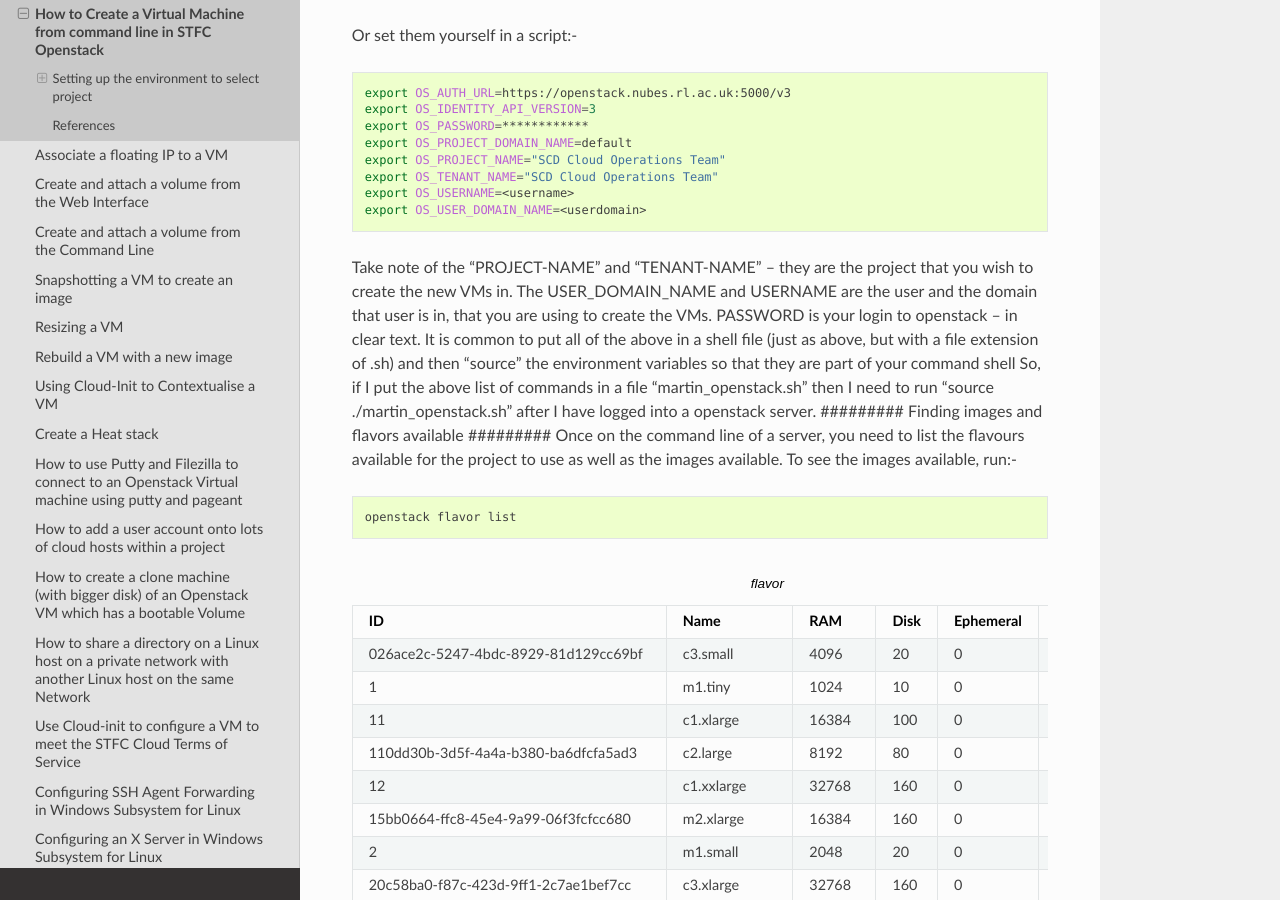
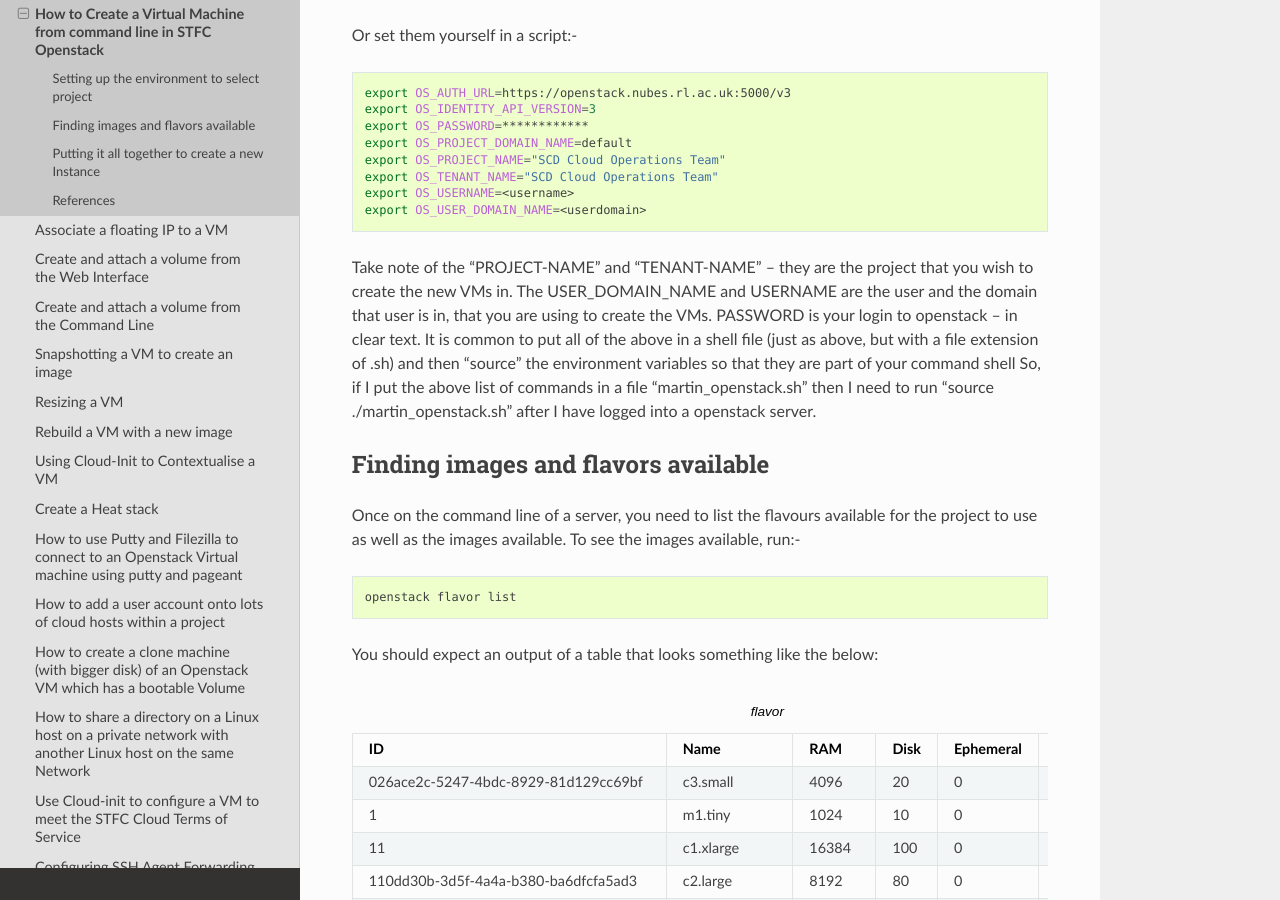
Before and after one commit to stfc/cloud-docs, a Sphinx documentation site: the page built from source/howto/CreateVMFromCommandLine.rst, in a window 1280 px wide and 900 px high, scrolled down 608 px. Built offline with Sphinx 7.4.7 and the Read the Docs theme 2.0.0, drawn with Linux system fonts in a browser that asks for light colours; some of the changed text lies outside the part shown.

Commit message:
Fix formatting issues in this document

```diff
--- a/source/howto/CreateVMFromCommandLine.rst
+++ b/source/howto/CreateVMFromCommandLine.rst
@@ -35,6 +35,7 @@ Or set them yourself in a script:-
 
 Take note of the “PROJECT-NAME” and “TENANT-NAME” – they are the project that you wish to create the new VMs in.  The USER_DOMAIN_NAME and USERNAME are the user and the domain that user is in, that you are using to create the VMs. PASSWORD is your login to openstack – in clear text.
 It is common to put all of the above in a shell file (just as above, but with a file extension of .sh) and then “source” the environment variables so that they are part of your command shell So, if I put the above list of commands in a file “martin_openstack.sh” then I need to run “source ./martin_openstack.sh” after I have logged into a openstack server.
+
 #########
 Finding images and flavors available
 #########
@@ -45,6 +46,7 @@ To see the images available, run:-
 
   openstack flavor list
 
+You should expect an output of a table that looks something like the below:
 
 .. csv-table:: flavor
   :header: "ID", "Name","RAM","Disk","Ephemeral","VCPUs","Is Public"
@@ -89,6 +91,8 @@ To see the choice of images available, run the command:-
 
   openstack image list
 
+  You should expect an output of a table that looks something like the below:
+
 .. csv-table:: images
   :header: "ID","Name","Status"
 
@@ -116,6 +120,7 @@ To see the list of networks available, run the command:-
   openstack network list
 
 …this returns two networks named “External” and “Internal”. Since we can’t add VMs directly to External network, we will be using the “Internal” network.
+
 #########
 Putting it all together to create a new Instance
 #########
```
